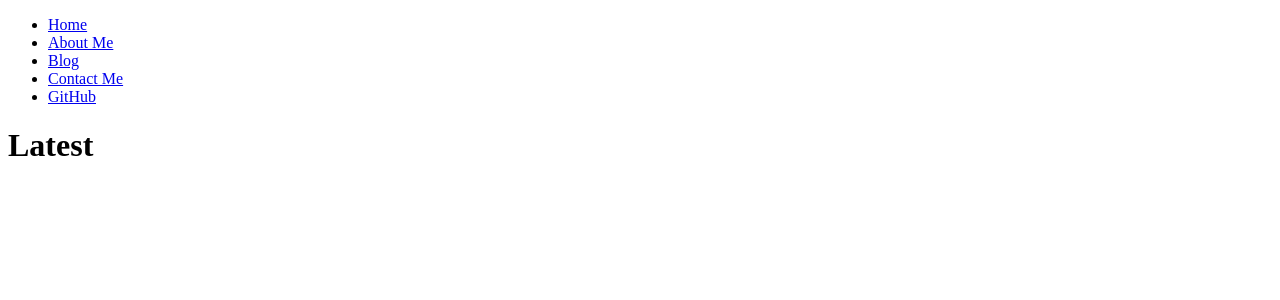
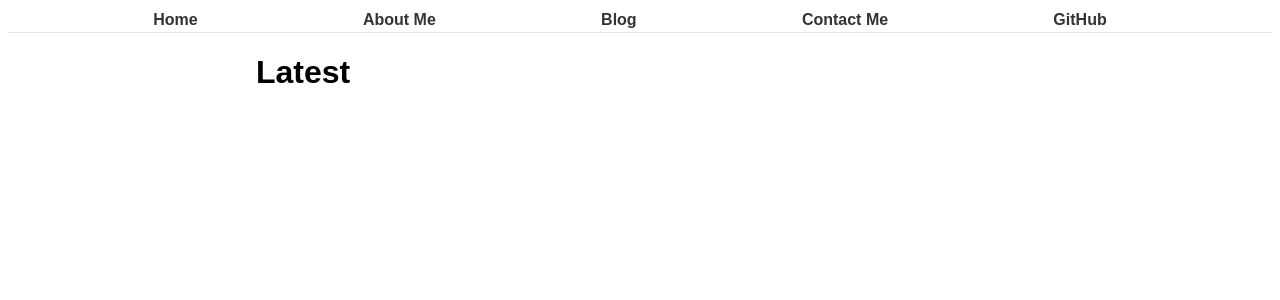
Before and after one commit to ollycodes/website, a Python web app: template templates/latest.html in a window 1280 px wide. Shown: the top 300 px of the page. Run offline with Jinja, Linux system fonts and the light colour scheme; the template is opened without the code that fills it, so the values that code supplies are empty.

Commit message:
added initial css style to workflow.

```diff
--- a/static/style.css
+++ b/static/style.css
@@ -0,0 +1,33 @@
+*, *:before, *:after {
+    box-sizing: border-box;
+}
+
+nav {
+    display: flex;
+    justify-content: space-evenly;
+    align-items: center;
+    border-bottom: 1px solid #e5e5e5;
+    height: 25px;
+}
+
+nav a {
+    text-decoration: none;
+    color: #333;
+    font-weight: bold;
+    margin-right: 20px;
+}
+
+nav a:hover {
+    color: #555;
+}
+
+body {
+    font-family: sans-serif;
+    font-family: sans-serif;
+    font-size: 16px;
+}
+
+#content {
+  margin: 0 auto;
+  max-width: 768px;
+}
--- a/templates/base.html
+++ b/templates/base.html
@@ -8,23 +8,20 @@
     <title>{% block title %}OllyCodes{% endblock title %}</title>
 </head>
 <nav>
-  <ul>
-    <li><a href="/index.html">Home</a></li>
-    <li><a href="#">About Me</a></li>
-    <li><a href="/blog/latest.html">Blog</a></li>
-    <li><a href="#">Contact Me</a></li>
-    <li><a
+    <a href="/index.html">Home</a>
+    <a href="#">About Me</a>
+    <a href="/blog/latest.html">Blog</a>
+    <a href="#">Contact Me</a>
+    <a
         href="https://github.com/ollycodes"
         target="_blank"
         rel="noopener noreferrer">
-            GitHub
-        </a>
-    </li>
-  </ul>
+        GitHub
+    </a>
 </nav>
 
 <body>
-    <div>
+    <div id="content">
         {% block body %}
         {{ content|safe }}
         {% endblock body %}
```
Also changed, not shown: generate.py (+18 -2 lines).
